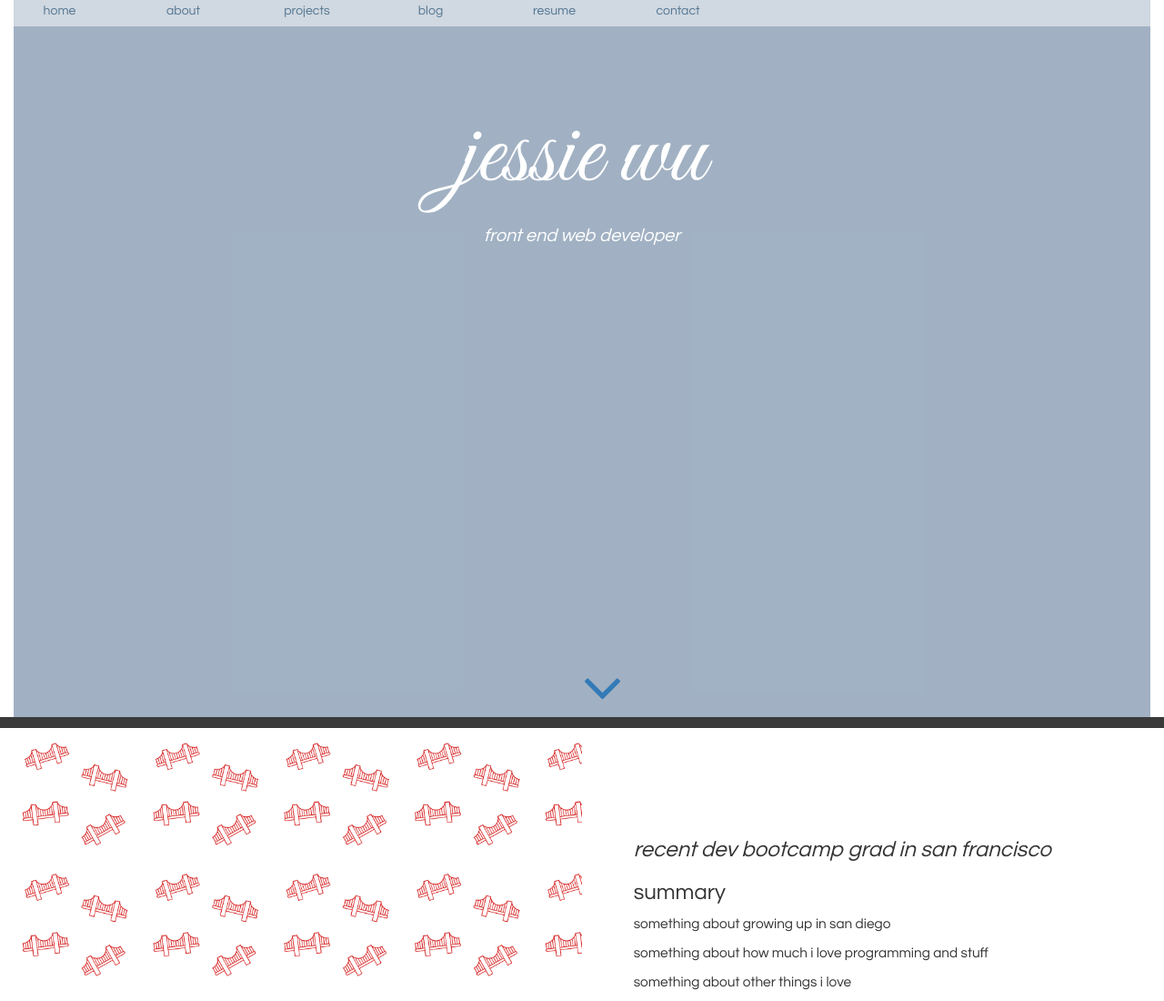
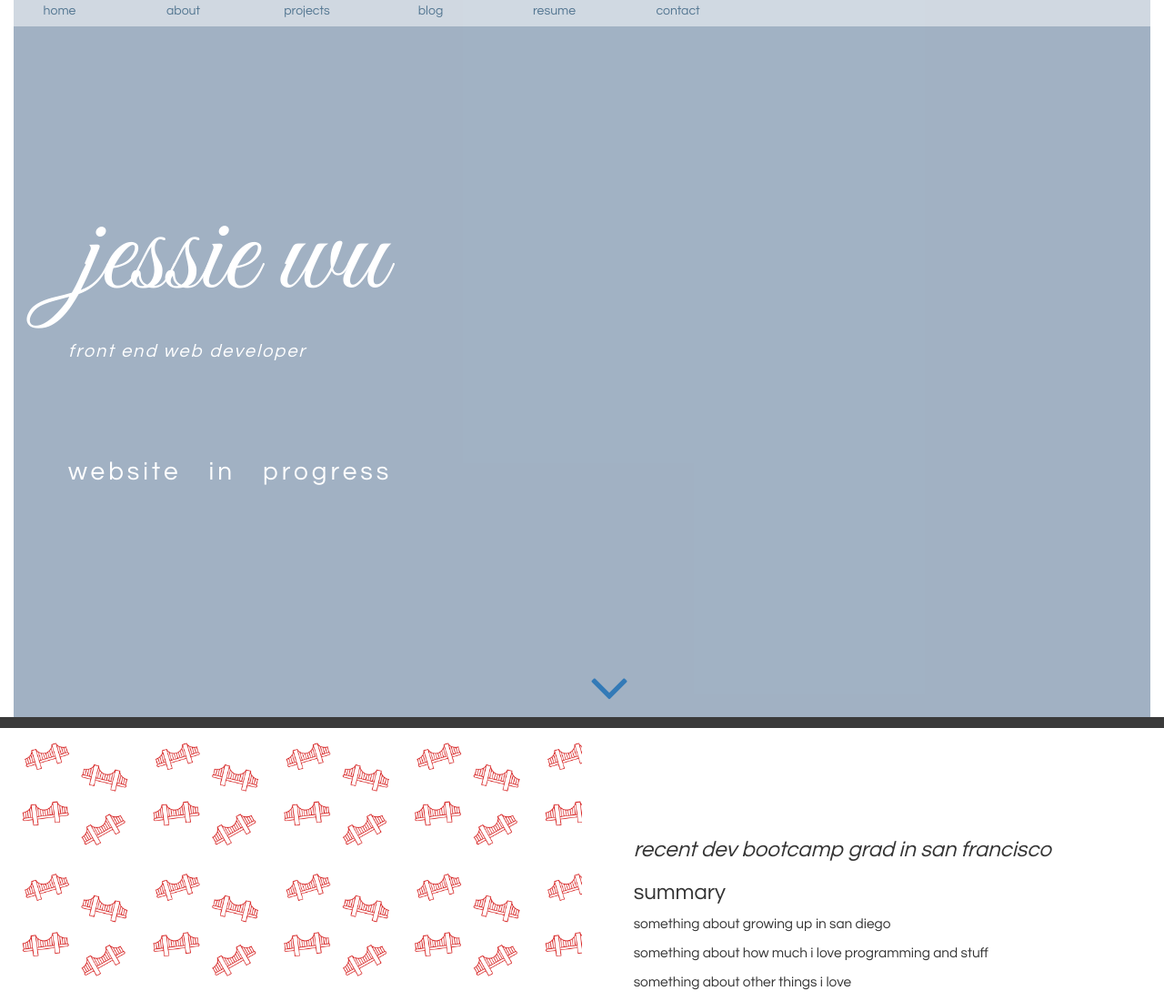
Before and after one commit to jessiewuwu/jessiewuwu.com_alpha, a plain HTML site: page index.html in a window 1280 px wide. Shown: the top 1100 px of the page at 91% size. Drawn offline with nearby package versions, Linux system fonts and the light colour scheme.

Commit message:
left-align the text and add spacing

```diff
--- a/index.html
+++ b/index.html
@@ -29,17 +29,20 @@
         </div>
       </nav>
       <div class="row">
-        <div class="col-sm-6 col-sm-offset-3 col-md-6 col-md-offset-3">
+        <div class="col-sm-12 col-md-12">
           <h1>jessie wu</h1>
         </div>
       </div>
       <div class="row">
-        <div class="col-sm-6 col-sm-offset-3 col-md-6 col-md-offset-3 tagline">
+        <div class="col-sm-12 col-md-12 tagline">
           <p>front end web developer</p>
         </div>
       </div>
-      <div class="row gif-row">
+      <div class="row site-in-progress" style="margin-left: 0px">
+        <div class-"cols-sm-12 col-md-12 ">
+          <p>website in progress</p>
         <a href="#about-section"><i class="fa fa-angle-down fa-5x banner-down"></i></a>
+        </div>
       </div>
     </div>
 
--- a/style.css
+++ b/style.css
@@ -1,5 +1,6 @@
 body {
   font-family: 'Questrial', sans-serif;
+  font-size: 1.2em;
 }
 
 .decorative-panel {
@@ -181,7 +182,9 @@ body {
 }
 .banner h1 {
   font-family: 'Great Vibes', sans-serif;
-  font-size: 8em;
+  font-size: 10em;
+  text-align: left;
+  padding-left: 70px;
   /*color: #FCDE2E;*/
   color: white;
   padding-top: 15%;
@@ -190,8 +193,21 @@ body {
 .banner p {
   font-family: 'Questrial', sans-serif;
   font-style: italic;
+  text-align: left;
+  padding-left: 60px;
+  letter-spacing: 2px;
   font-size: 20px;
   color: white;
+}
+
+.site-in-progress p {
+  padding-top: 7%;
+  margin-left: 0px;
+  font-size: 2em;
+  font-style: normal;
+  letter-spacing: 4px;
+  word-spacing: 20px;
+  font-family: 'Questrial', sans-serif;
 }
 
 .tagline {
```
Also changed, not shown: javascript/jquery.spectrum.js (+5 -5 lines).
